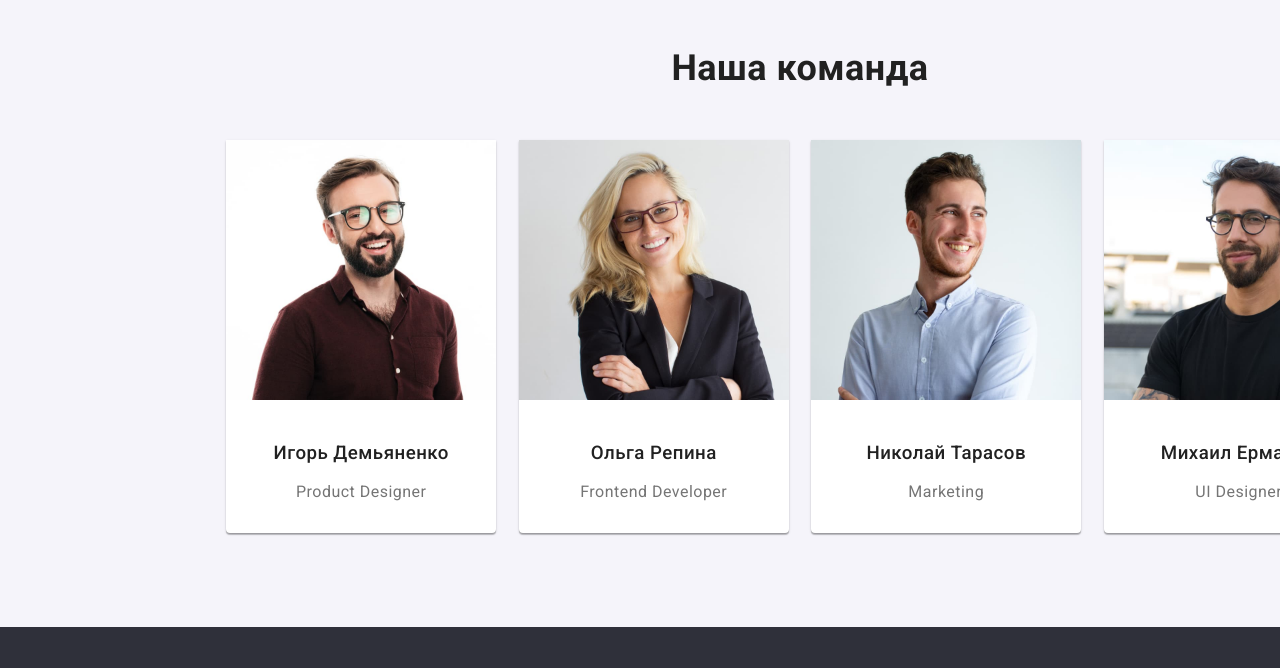
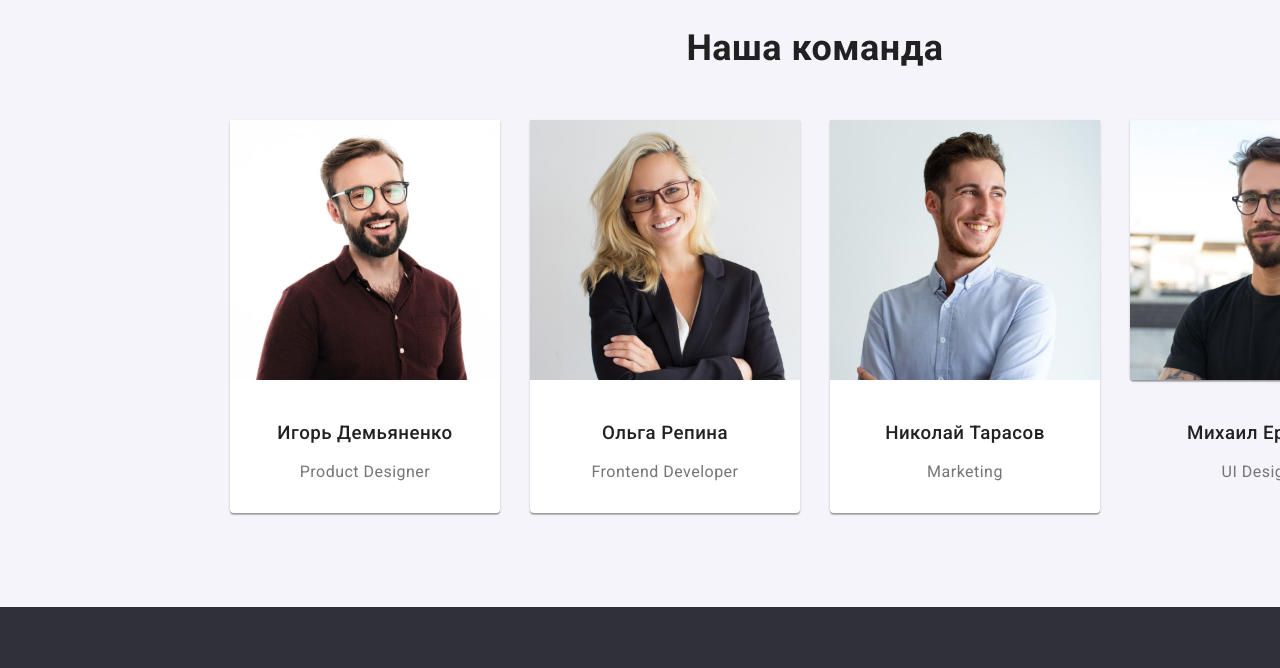
Before and after one commit to AnatolBielow/goit-markup-hw-03, a plain HTML site: page index.html in a window 1280 px wide. Shown: the part 1470-2138 px from the top of the page. Drawn offline with Linux system fonts and the light colour scheme.

Commit message:
errors fiksed

```diff
--- a/css/styles.css
+++ b/css/styles.css
@@ -21,8 +21,8 @@
 /*------Global Styles------*/
 html {
     box-sizing: border-box;
-    width: 1600px;
-    background-color: var(--body-color);
+    /* width: 1600px;
+    background-color: var(--body-color); */
 
 }
 *,
@@ -65,15 +65,22 @@ img {
 
 .container {
     width: 1200px;
-    padding: 15px;
+    /* padding: 15px; */
 
 }
- section .container {
+section {
+    width: 1600px;
+    padding: 94px 215px;
+ }
+ /* section .container {
     padding-top: 94px;
     padding-bottom: 94px;
- }
+ } */
+
+
 /*-------Header Section---------*/
 .header {
+    width: 1600px;
     background-color: var(--while-color);
     color: var(--header-color);
     font-weight: 500;
@@ -199,6 +206,7 @@ img {
 .features-title {
     color: transparent;
     font-size: 0;
+
 }
 .feature {
     width: 270px;
@@ -212,16 +220,17 @@ img {
     font-weight: bold;
     color: var(--header-color);
     text-transform: uppercase;
-
+    margin-bottom: 10px;
 }
 /*--------Studio Section---------*/
  .studio {
     font-size: 16px;
     letter-spacing: 0.03em;
-}
-.studio .container {
     padding-top: 0;
 }
+/* .studio .container {
+    padding-top: 0;
+} */
 .studio ul {
     display: flex;
 }
@@ -229,7 +238,7 @@ img {
     color: var(--header-color);
     font-size: 36px;
     font-weight: bold;
-    padding-bottom: 50px;
+    margin-bottom: 50px;
     text-align: center;
 }
 
@@ -249,7 +258,7 @@ img {
     color: var(--header-color);
     font-size: 36px;
     font-weight: 700;
-    padding-bottom: 50px;
+    margin-bottom: 50px;
     text-align: center;
 
 
@@ -268,21 +277,19 @@ img {
     color: var(--header-color);
     font-weight: 500;
     text-align: center;
-    padding-top: 2.3em;
-    padding-bottom: 1em;
+    margin-top: 2.3em;
+    margin-bottom: 1em;
 }
 
 
 /*------Footer Section-------*/
 .footer {
+    width: 1600px;
     background-color: var(--footer-color);
     box-sizing: border-box;
     color:var(--while-color);
     font-size: 14px;
     line-height: 1.714;
-}
-
-.footer .container {
     padding-bottom: 60px;
     padding-top: 60px;
 }
--- a/index.html
+++ b/index.html
@@ -18,20 +18,16 @@
                 <a href="#" class="web">Web<span class="studio1">Studio</span></a>
             </div>
                 <ul class="menu">
-                    <div>
                          <nav class="nav">
                         <li class="active"><a href="#studio" >Студия</a></li>
                         <li class="link"><a href="./portfolio.html">Портфолио</a></li>
                         <li class="link"><a href="#contacts">Контакты</a></li>
+                         </nav>
 
-                         </nav>
-                    </div>
-
-
-                    <div class="contacts">
+                    <ul class="contacts">
                         <li><a href="mailto:info@devstudio.com">info@devstudio.com</a></li>
                         <li><a href="tel:+380961111111">+38 096 111 11 11</a></li>
-                    </div>
+                    </ul>
                 </ul>
         </div>
     </header>
@@ -97,37 +93,46 @@
             <div class="container">
             <h2 class="team-title">Наша команда</h2>
                 <ul>
-                    <li>
-                        <div class="member">
+                    <li class="member">
+                        <div >
                             <img src="./images/igor.jpg" alt="Игорь Демьяненко" width="270">
+                        </div>
+
+                        <div>
                             <h3 class="name">Игорь Демьяненко</h3>
                             <p>Product Designer</p>
                         </div>
+                    </li>
 
-                    </li>
-                    <li>
-                        <div class="member">
+                    <li class="member">
+                        <div>
                             <img src="./images/olga.jpg" alt="Ольга Репина" width="270">
+                        </div>
+
+                        <div>
                             <h3 class="name">Ольга Репина</h3>
                             <p>Frontend Developer</p>
                         </div>
+                    </li>
 
-                    </li>
-                    <li>
-                        <div class="member">
+                    <li class="member">
+                        <div>
                             <img src="./images/nikolay.jpg" alt="Николай Тарасов" width="270">
+                        </div>
+                        <div>
                             <h3 class="name">Николай Тарасов</h3>
                             <p>Marketing</p>
                         </div>
+                    </li>
 
-                    </li>
                     <li>
                         <div class="member">
                             <img src="./images/mikhail.jpg" alt="Михаил Ермаков" width="270">
+                        </div>
+                        <div>
                             <h3 class="name">Михаил Ермаков</h3>
                             <p>UI Designer</p>
                         </div>
-
                     </li>
                 </ul>
             </div>
```
